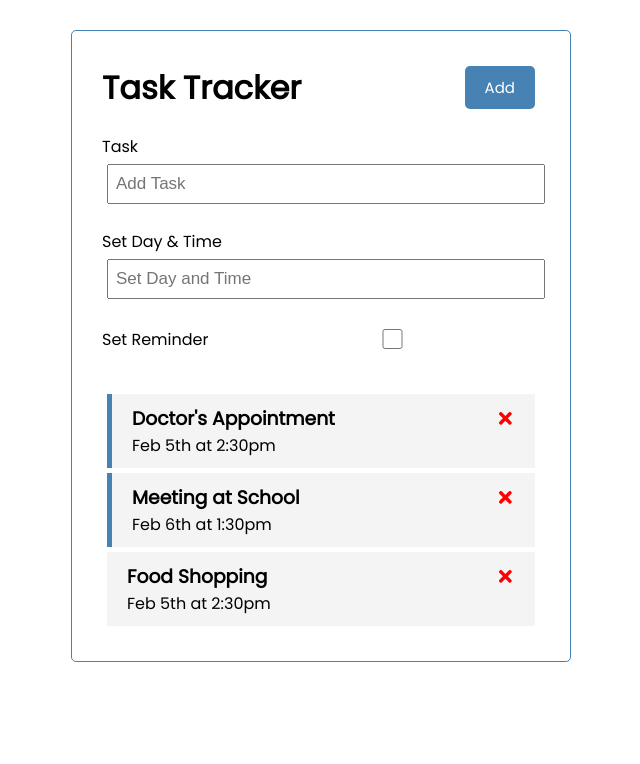
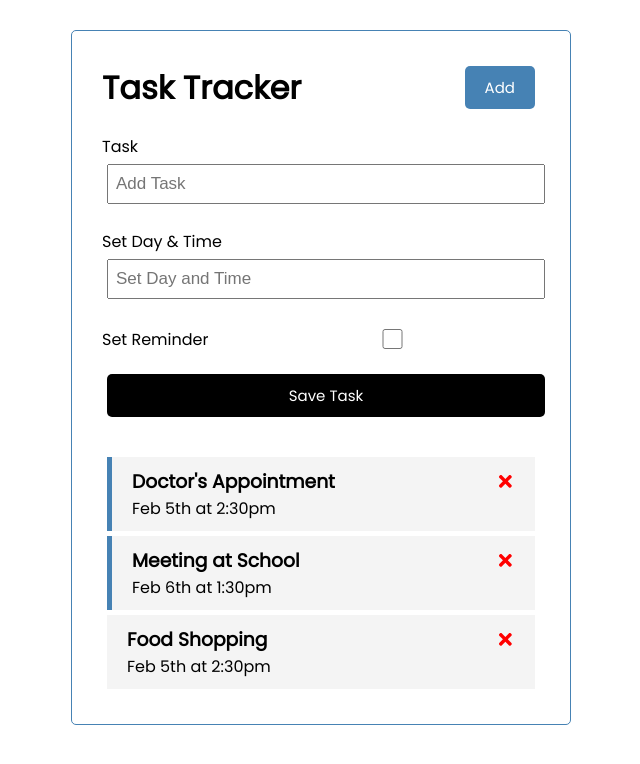
Before and after one commit to EmmanuelOBUjunior/taskTracker, a React (Create React App) app: page / in a window 1280 px wide. Shown: the top 764 px of the page, without its empty margins (319-959 px from the left). Built offline with nearby package versions, Linux system fonts and the light colour scheme.

Commit message:
Added Save Task button

```diff
--- a/src/components/AddTask.js
+++ b/src/components/AddTask.js
@@ -14,6 +14,7 @@ const AddTask = () => {
 				<label htmlFor="">Set Reminder</label>
 				<input type="checkbox"/>
 			</div>
+			<input type="submit" className="btn btn-block" value="Save Task"/>
 		</div>
 	</form>
   )
```
